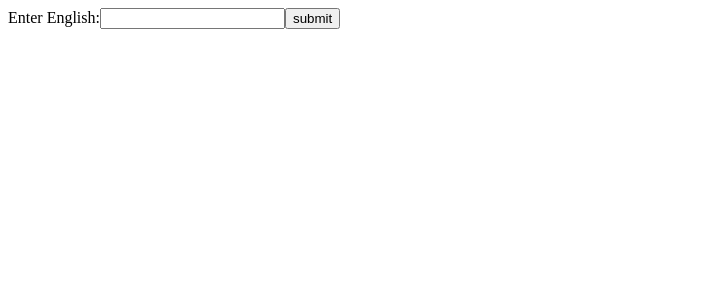
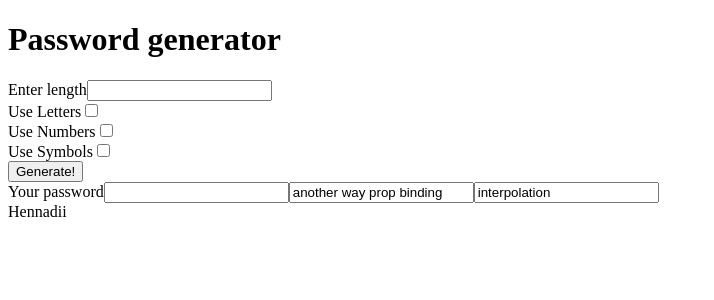
Before and after one commit to HennadiiZ/AngUdPractice, an Angular app: page / in a window 1280 px wide. Shown: the top 300 px of the page, without its empty margins (0-714 px from the left). Built offline with nearby package versions, Linux system fonts and the light colour scheme.

Commit message:
event binding , property binding , interpolation

```diff
--- a/src/app/app.component.html
+++ b/src/app/app.component.html
@@ -1,10 +1,48 @@
 
 
 
-  <label>Enter English:</label>
+  <!-- <label>Enter English:</label> -->
 <!-- <input type="text" class="input" (input)="text = $event.target.value"> -->
-  <input type="text" #input class="input" (input)="onInput($event)">
+  <!-- <input type="text" #input class="input" (input)="onInput($event)">
   <button (click)="submit()">submit</button>
 
 
-<p>{{ translateText }}</p>
+<p>{{ translateText }}</p> -->
+
+
+
+<h1>Password generator</h1>
+
+<div>
+  <label>Enter length</label>
+  <input >
+</div>
+
+<div>
+  <label>Use Letters</label>
+  <input type="checkbox">
+</div>
+
+<div>
+  <label>Use Numbers</label>
+  <input type="checkbox">
+</div>
+
+<div>
+  <label>Use Symbols</label>
+  <input type="checkbox">
+</div>
+
+<div>
+  <button (click)="onButtonClick()">Generate!</button> <!-- event binding -->
+</div>
+
+
+<div>
+  <label>Your password</label>
+  <input [value]="password"> <!-- property binding -->
+  <input [value]="getPassword()"> <!-- another way of property binding -->
+  <input value="{{ password }}interpolation"> <!-- interpolation binding -->
+</div>
+
+{{ getName() }} <!-- interpolation binding -->
--- a/src/app/app.component.ts
+++ b/src/app/app.component.ts
@@ -8,26 +8,19 @@ import { TranslateService } from './translate.service';
 })
 export class AppComponent {
 
-  text!: string;
-  translateText!: string;
-  @ViewChild('input') input!: ElementRef
+  password: string = "";
 
-  constructor(
-     private translateService: TranslateService
-  ){}
-
-  onInput(event: any){
-    this.text = event.target.value
+  onButtonClick(){ // event binding
+    console.log(123)
+    this.password = "123"  // property binding
   }
 
-  submit(){
-    this.translateService.translate(this.text)
-    .subscribe((result: any)=>{
-       this.translateText = result;
-    });
+  getPassword(){ // event binding
 
-    console.log(this.text);
-    this.input.nativeElement.value = ""
-    console.log("this is input value" , this.input.nativeElement.value);
+    return this.password + "another way prop binding" ; // another way of property binding
+  }
+
+  getName(){
+    return  "Hennadii"; // interpolation
   }
 }
```
